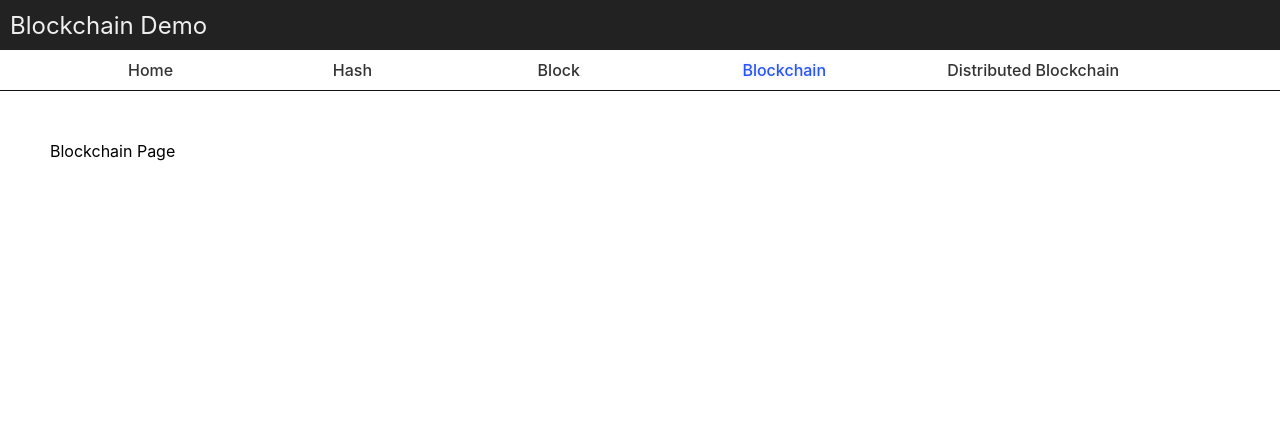
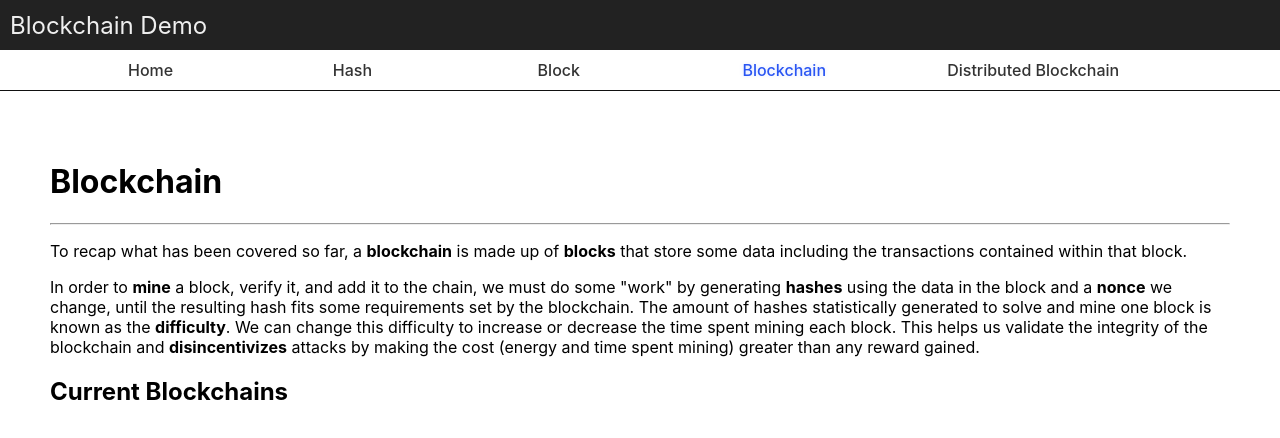
Before and after one commit to joecaro/blockchain-demo-reactJS, a React (Create React App) app: page /blockchain in a window 1280 px wide. Shown: the top 438 px of the page. Built offline with nearby package versions, Linux system fonts and the light colour scheme.

Commit message:
Blockchain Content

```diff
--- a/src/Pages/Blockchain.js
+++ b/src/Pages/Blockchain.js
@@ -1,5 +1,29 @@
 import React from "react";
 
 export default function Blockchain() {
-  return <div>Blockchain Page</div>;
+  return (
+    <>
+      <h1>Blockchain</h1>
+      <hr />
+      <p>
+        To recap what has been covered so far, a <strong>blockchain</strong> is
+        made up of <strong>blocks</strong> that store some data including the
+        transactions contained within that block.
+      </p>
+      <p>
+        In order to <strong>mine</strong> a block, verify it, and add it to the
+        chain, we must do some "work" by generating <strong>hashes</strong>{" "}
+        using the data in the block and a <strong>nonce</strong> we change,
+        until the resulting hash fits some requirements set by the blockchain.
+        The amount of hashes statistically generated to solve and mine one block
+        is known as the <strong>difficulty</strong>. We can change this
+        difficulty to increase or decrease the time spent mining each block.
+        This helps us validate the integrity of the blockchain and{" "}
+        <strong>disincentivizes</strong> attacks by making the cost (energy and
+        time spent mining) greater than any reward gained.
+      </p>
+      <h2>Current Blockchains</h2>
+      <p></p>
+    </>
+  );
 }
```
